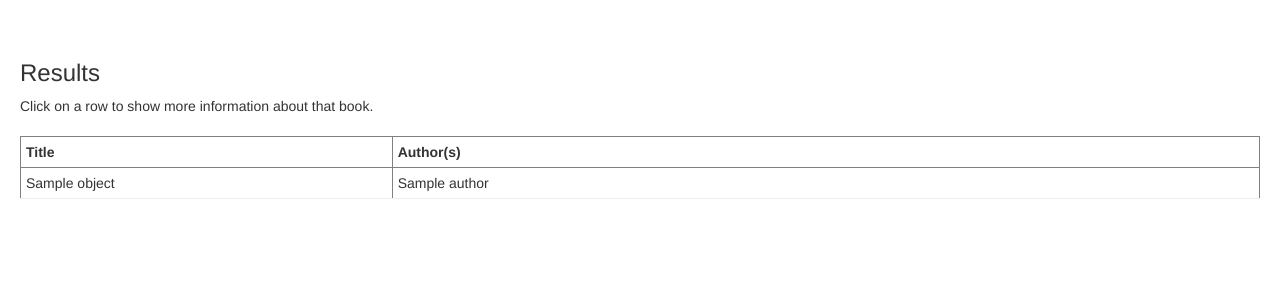
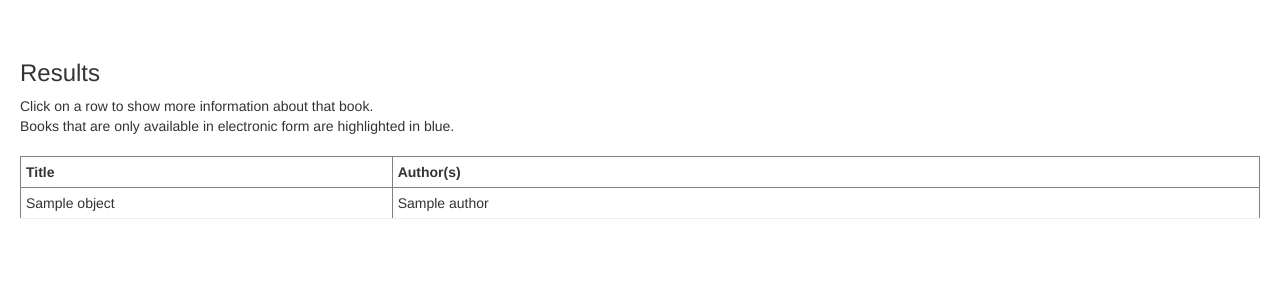
Before and after one commit to prikhi/AcornLibrary, a Django app: template library_app/books/templates/search/search.html in a window 1280 px wide. Shown: the part 52-352 px from the top of the page. Run offline with Django 3.2, Linux system fonts and the light colour scheme; tables that the repository leaves empty hold one stand-in row (values such as "Sample post"); the template is opened without the code that fills it: values that come from a table or form of the project are taken from there, most other values are stand-ins (such as "Sample title", 1, 10 or a date in 2020); parts of the project's set-up code (start-up, migrations or seed data) failed here and were passed over; some libraries are stand-ins or nearby versions.

Commit message:
Add functionality for e-books

```diff
--- a/library_app/books/models.py
+++ b/library_app/books/models.py
@@ -53,6 +53,8 @@ class Book(models.Model):
     location = models.CharField(max_length=200, blank=True)#, default=last_location)
     owner = models.CharField(max_length=200, blank=True)#, default=last_owner)
     added_on = models.DateTimeField(auto_now_add=True)
+    ebook = models.FileField(upload_to='ebook', verbose_name='Upload e-book', blank=True, null=True)
+    is_ebook_only = models.BooleanField(verbose_name='E-book only?')
 
     #reindex_related=('authors','subjects',)
 
@@ -94,7 +96,7 @@ class Book(models.Model):
 class BookForm(ModelForm):
     class Meta:
         model = Book
-        fields = ['isbn', 'title', 'authors', 'subjects', 'dewey_decimal', 'description', 'location', 'owner']
+        fields = ['isbn', 'title', 'authors', 'subjects', 'dewey_decimal', 'description', 'location', 'owner', 'ebook', 'is_ebook_only']
         labels = {
             'isbn': 'ISBN',
             'dewey_decimal': 'Dewey Decimal #',
@@ -106,3 +108,19 @@ class BookForm(ModelForm):
             'description': forms.Textarea(attrs={'rows':7, 'cols':70}),
             'title': forms.TextInput(attrs={'size':'70'}),
         }
+
+    def clean(self):
+        cleaned_data = super(BookForm, self).clean()
+        is_ebook_only = cleaned_data.get('is_ebook_only')
+        if is_ebook_only:
+            location = cleaned_data.get('location')
+            owner = cleaned_data.get('owner')
+            ebook = cleaned_data.get('ebook')
+
+            if not ebook:
+                raise forms.ValidationError('If \"E-book only\" is checked, you must upload an e-book file')
+
+            if owner or location:
+                raise forms.ValidationError('If \"E-book only\" is checked, location and owner must be blank')
+
+        return cleaned_data
--- a/library_app/books/static/books/css/style.css
+++ b/library_app/books/static/books/css/style.css
@@ -33,3 +33,5 @@ td {
 .even { border-top: hidden }
 
 .jstree-themeicon { display: none !important; }
+
+.ebook { background-color: LightCyan }
--- a/library_app/books/static/books/js/jExpand.js
+++ b/library_app/books/static/books/js/jExpand.js
@@ -19,9 +19,11 @@
             }
         });
 
-        $(element).find("tr.even").click(function() {
-            $(this).slideRow('up');
-            $(this).addClass("collapsed");
+        $(element).find("tr.even").click(function(event) {
+            if (event.target.id != 'ebook_link' ) {
+                $(this).slideRow('up');
+                $(this).addClass("collapsed");
+            }
         });
 
     }
--- a/library_app/books/templates/books/entry.html
+++ b/library_app/books/templates/books/entry.html
@@ -17,11 +17,11 @@
 {% endif %}
 
 {% if create %}
-<div style="width:40%;">
+<div style="width:50%;">
 <b>Don't panic!</b> it's easier than it looks! Generally, all you will need to do is input the ISBN number and press the "Get Info" button. This should automagically pull the rest of the information and populate the form for you. After making sure that the information is correct, and filling out the owner and location info, you can hit the save button to input the book into the system. If you have a lot of books to get through, you can even use the bar code scanner in the office to scan in the ISBN numbers.<p></div>
 {% endif %}
 
-<form role="form" action="{{ action }}" method="post">{% csrf_token %}
+<form enctype="multipart/form-data" role="form" action="{{ action }}" method="post">{% csrf_token %}
  <table>
     {{ form.as_table }}
  </table>
--- a/library_app/books/templates/search/search.html
+++ b/library_app/books/templates/search/search.html
@@ -19,7 +19,8 @@
         </table> -->
 
             <h3>Results</h3>
-            Click on a row to show more information about that book.<br><br>
+            Click on a row to show more information about that book.<br>
+            Books that are only available in electronic form are highlighted in blue.<br><br>
 
         <table id="results" border="1" width="100%">
             <tr>
@@ -28,7 +29,7 @@
             </tr>
 
             {% for result in page.object_list %}
-            <tr>
+            <tr {% if result.object.is_ebook_only %} class="ebook" {%endif %}>
                 <td>{{result.object.title}}</td>
                 <td>
                 {% for author in result.object.authors.all %}
@@ -36,7 +37,7 @@
                 {% endfor %}
 
              </tr>
-             <tr>
+             <tr {% if result.object.is_ebook_only %} class="ebook" {%endif %}>
                 <!--<td colspan="2">-->
                 <td valign="top">
                 <p>Subjects:
@@ -45,8 +46,13 @@
                 {% endfor %}
                 <p>
                 Dewey Decimal: {{ result.object.dewey_decimal }}<p>
+                {% if not result.object.is_ebook_only %}
                 Location: {{ result.object.location }}<p>
                 Owner: {{ result.object.owner }} <p>
+                {% endif %}
+                {% if result.object.ebook %}
+                <a id="ebook_link" href="{{ MEDIA_URL }}{{result.object.ebook}}">Download e-book</a><p>
+                {% endif %}
                 <a href="/entry/{{ result.object.pk }}">Edit this book's info</a>
                 </td>
                 <td valign="top">
--- a/library_app/library_app/settings/base.py
+++ b/library_app/library_app/settings/base.py
@@ -84,6 +84,9 @@ USE_TZ = True
 
 STATIC_URL = '/static/'
 
+MEDIA_ROOT = os.path.join(BASE_DIR, 'media/')
+MEDIA_URL = '/media/'
+
 SOUTH_MIGRATION_MODULES = {
     'taggit': 'taggit.south_migrations',
 }
--- a/library_app/library_app/urls.py
+++ b/library_app/library_app/urls.py
@@ -1,6 +1,9 @@
 from django.conf.urls import patterns, include, url
 
 from django.contrib import admin
+
+from django.conf import settings
+from django.conf.urls.static import static
 
 admin.autodiscover()
 
@@ -10,4 +13,4 @@ urlpatterns = patterns('',
     # url(r'^blog/', include('blog.urls')),
     url(r'', include('books.urls', namespace="books")),
     url(r'^admin/', include(admin.site.urls)),
-)
+) + static(settings.MEDIA_URL, document_root=settings.MEDIA_ROOT)
```
Also changed, not shown: 2 other files.
